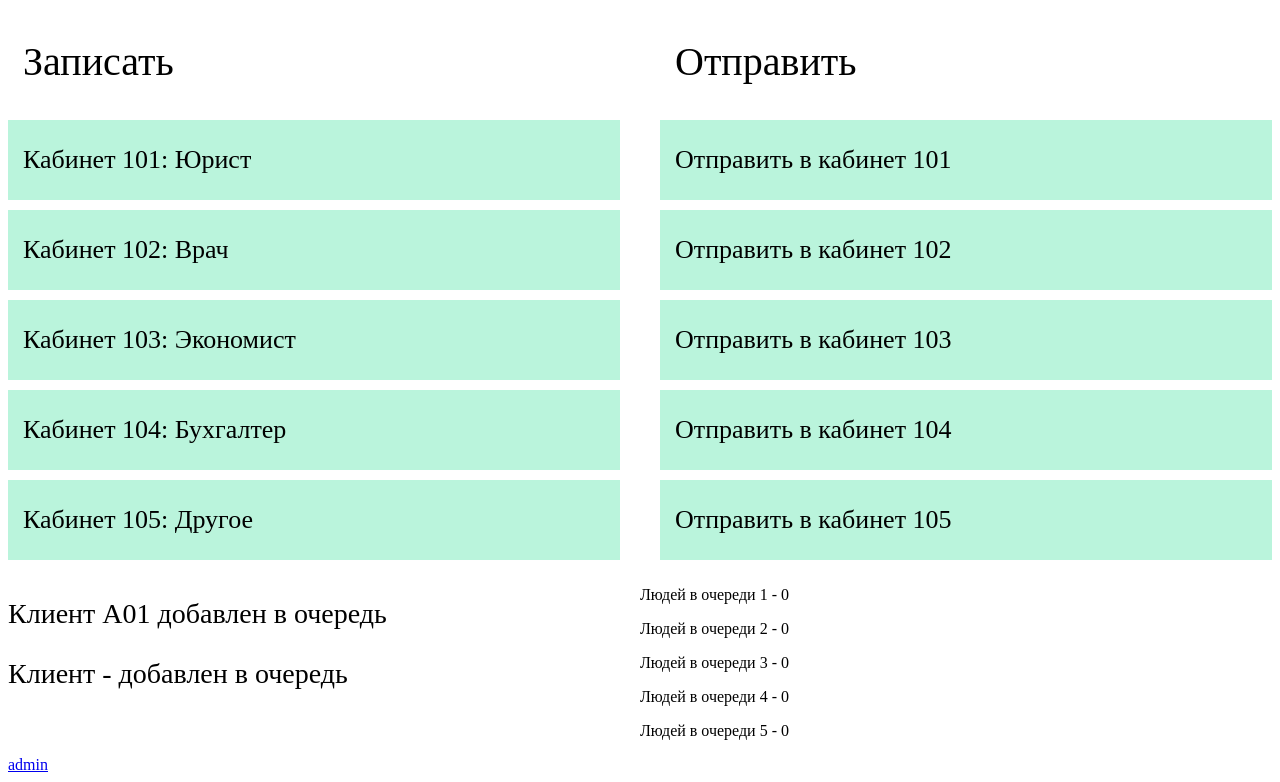
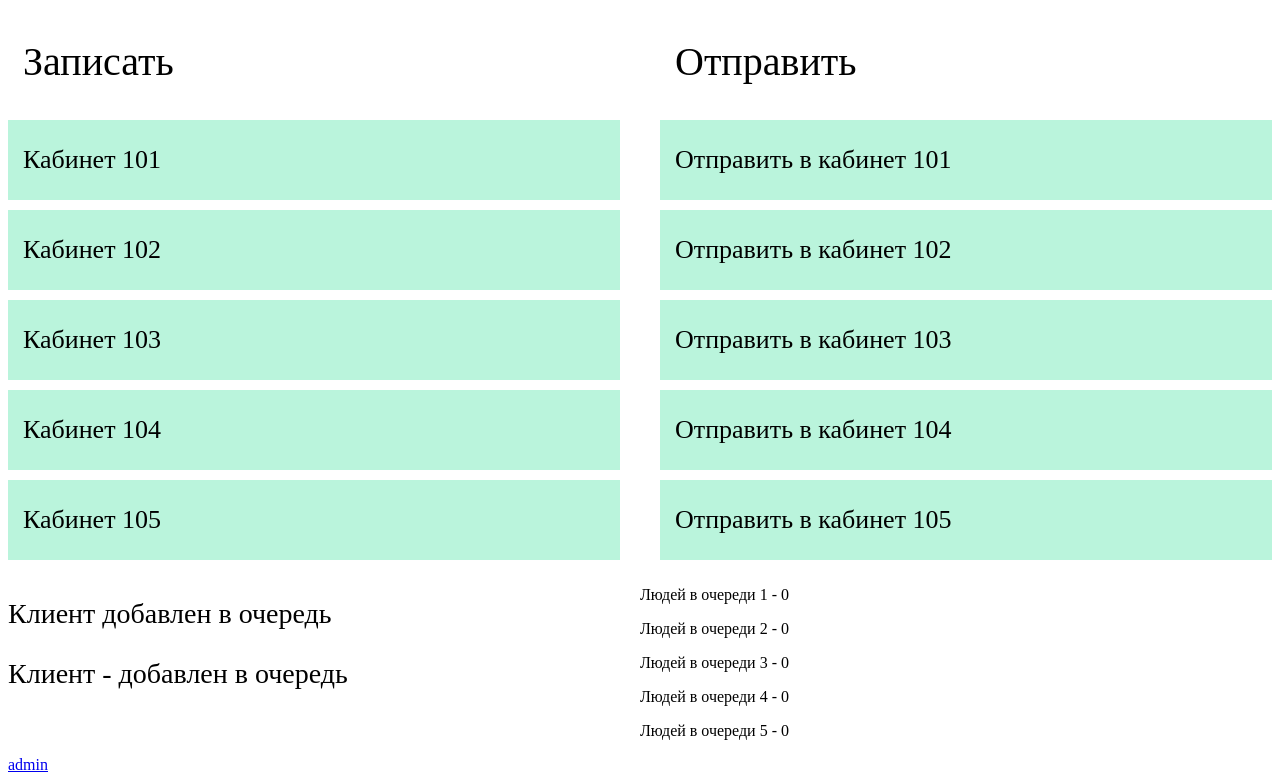
Before and after one commit to Arsttws/queue, a PHP site: page / in a window 1280 px wide. Shown: the part 519-1301 px from the top of the page. Run offline with PHP 8.4, Linux system fonts and the light colour scheme; tables that the repository leaves empty or names only in its code hold one stand-in row (values such as "Sample post"); some web fonts are replaced.

Commit message:
feat: js working version

```diff
--- a/index.php
+++ b/index.php
@@ -55,9 +55,7 @@ include "database.php";
                             <p>Талон</p>
                         </div>
                         <div class="ticket-number">
-                            <p class="number-one" data-attr="<?php $result = mysqli_query($link, "SELECT * FROM cab1 ORDER BY id DESC LIMIT 0,1;");
-$id = mysqli_fetch_assoc($result);
-echo $id['id']; ?>">-</p>
+                            <p class="number-one">-</p>
                             <p class="number-two">-</p>
                             <p class="number-three">-</p>
                             <p class="number-four">-</p>
@@ -81,20 +79,20 @@ echo $id['id']; ?>">-</p>
                 <div class="get">
                     <p>Записать</p>
                 </div>
-                <div class="cab-1" data-attr="<?php "INSERT INTO `cab1` (`id`) VALUES (NULL);"; ?>">
-                    <p>Кабинет 101: Юрист</p>
+                <div class="cab-1">
+                    <p>Кабинет 101</p>
                 </div>
                 <div class="cab-2">
-                    <p>Кабинет 102: Врач</p>
+                    <p>Кабинет 102</p>
                 </div>
                 <div class="cab-3">
-                    <p>Кабинет 103: Экономист</p>
+                    <p>Кабинет 103</p>
                 </div>
                 <div class="cab-4">
-                    <p>Кабинет 104: Бухгалтер</p>
+                    <p>Кабинет 104</p>
                 </div>
                 <div class="cab-5">
-                    <p>Кабинет 105: Другое</p>
+                    <p>Кабинет 105</p>
                 </div>
             </div>
             <div class="next-person">
```
Also changed, not shown: index.js (+23 -40 lines).
